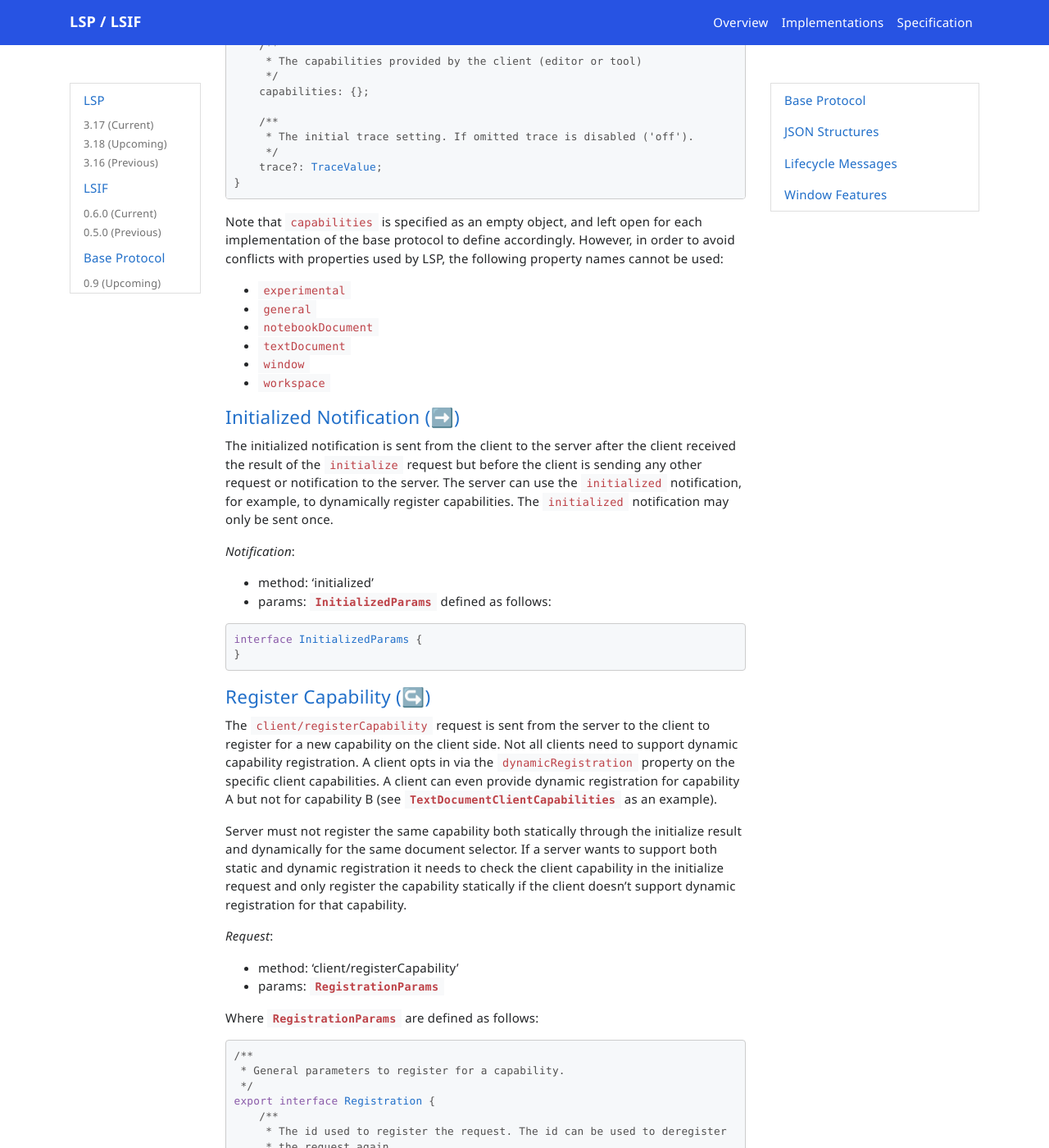
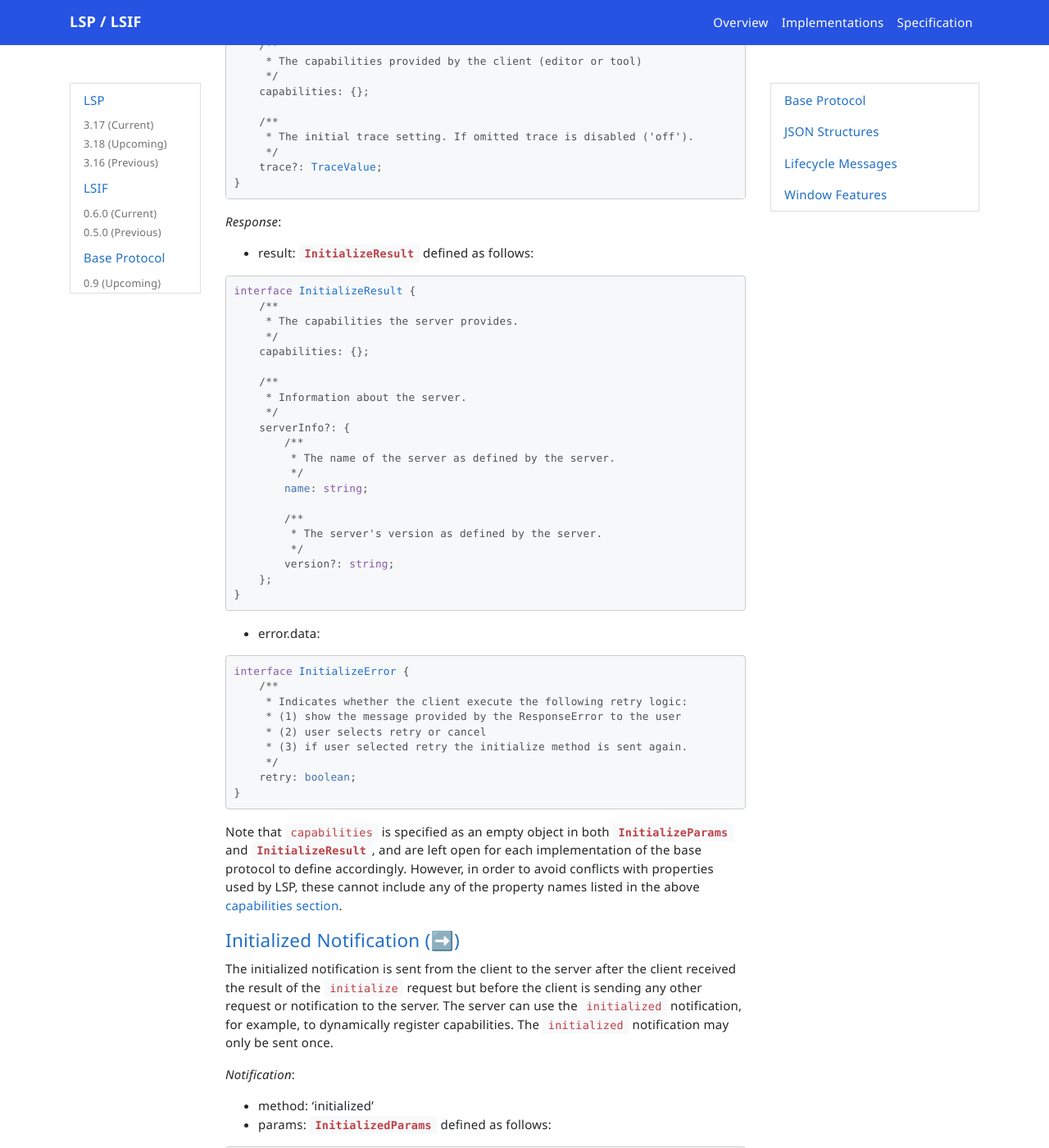
Before and after one commit to microsoft/language-server-protocol, a Jekyll site: the page built from _specifications/base/0.9/specification.md, in a window 1280 px wide and 1400 px high, scrolled down 16488 px. Shown: the whole window at 82% size. Built offline with Jekyll 4.4.1, drawn with Linux system fonts in a browser that asks for light colours; nearby versions of some CDN libraries; emoji names are drawn with the system emoji font; comment, search, counter and statistics services are not loaded.

Commit message:
Add InitializeResponse

````diff
--- a/_specifications/base/0.9/specification.md
+++ b/_specifications/base/0.9/specification.md
@@ -730,13 +730,52 @@ interface InitializeParams extends WorkDoneProgressParams {
 }
 ```
 
-Note that `capabilities` is specified as an empty object, and left open for each implementation of the base protocol to define accordingly. However, in order to avoid conflicts with properties used by LSP, the following property names cannot be used:
-- `experimental`
-- `general`
-- `notebookDocument`
-- `textDocument`
-- `window`
-- `workspace`
+_Response_:
+* result: `InitializeResult` defined as follows:
+
+<div class="anchorHolder"><a href="#initializeResult" name="initializeResult" class="linkableAnchor"></a></div>
+
+```typescript
+interface InitializeResult {
+	/**
+	 * The capabilities the server provides.
+	 */
+	capabilities: {};
+
+	/**
+	 * Information about the server.
+	 */
+	serverInfo?: {
+		/**
+		 * The name of the server as defined by the server.
+		 */
+		name: string;
+
+		/**
+		 * The server's version as defined by the server.
+		 */
+		version?: string;
+	};
+}
+```
+
+* error.data:
+
+<div class="anchorHolder"><a href="#initializeError" name="initializeError" class="linkableAnchor"></a></div>
+
+```typescript
+interface InitializeError {
+	/**
+	 * Indicates whether the client execute the following retry logic:
+	 * (1) show the message provided by the ResponseError to the user
+	 * (2) user selects retry or cancel
+	 * (3) if user selected retry the initialize method is sent again.
+	 */
+	retry: boolean;
+}
+```
+
+Note that `capabilities` is specified as an empty object in both `InitializeParams` and `InitializeResult`, and are left open for each implementation of the base protocol to define accordingly. However, in order to avoid conflicts with properties used by LSP, these cannot include any of the property names listed in the above [capabilities section](#capabilities).
 
 {% include messages/initialized.md %}
 {% include messages/registerCapability.md anyType="BaseAny" %}
````
